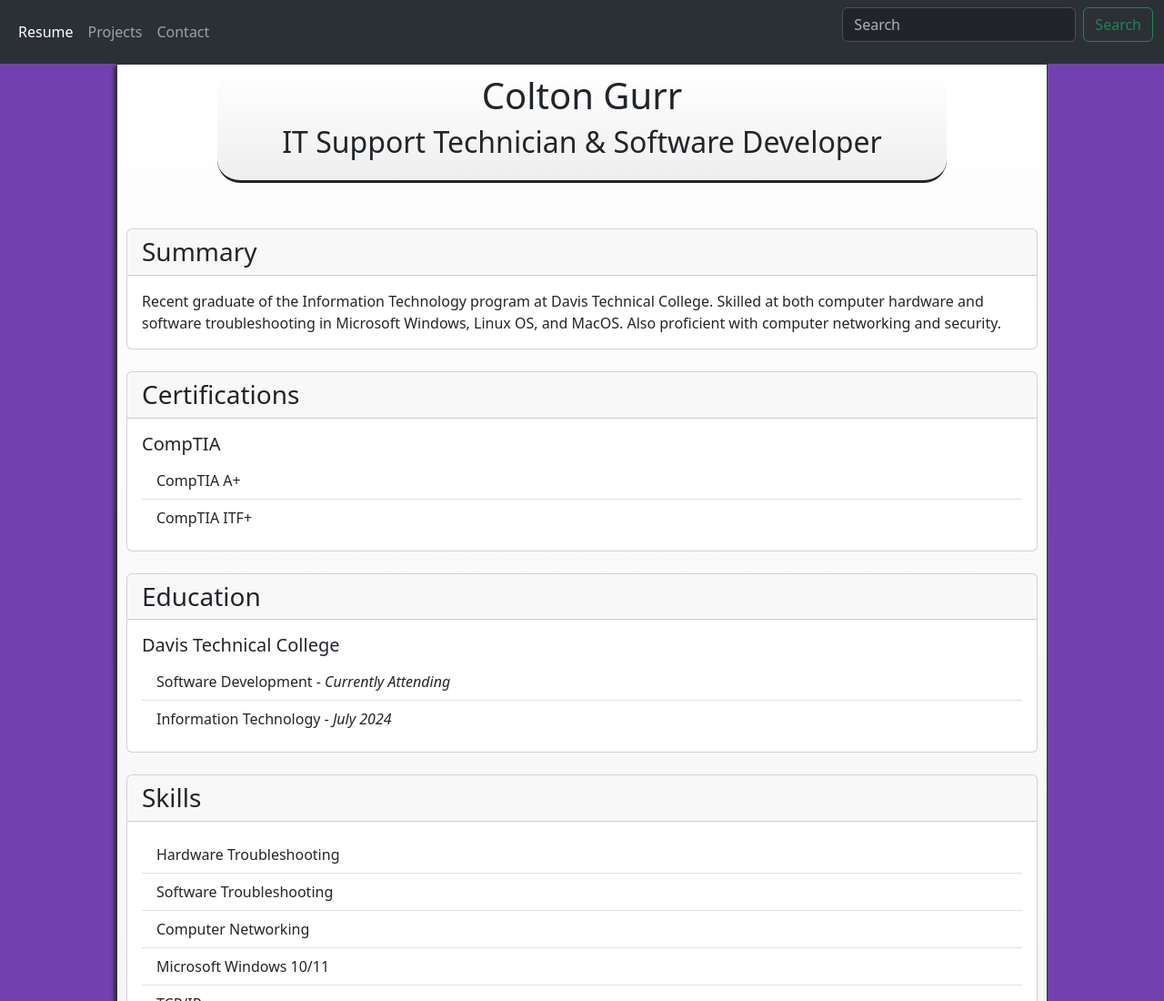
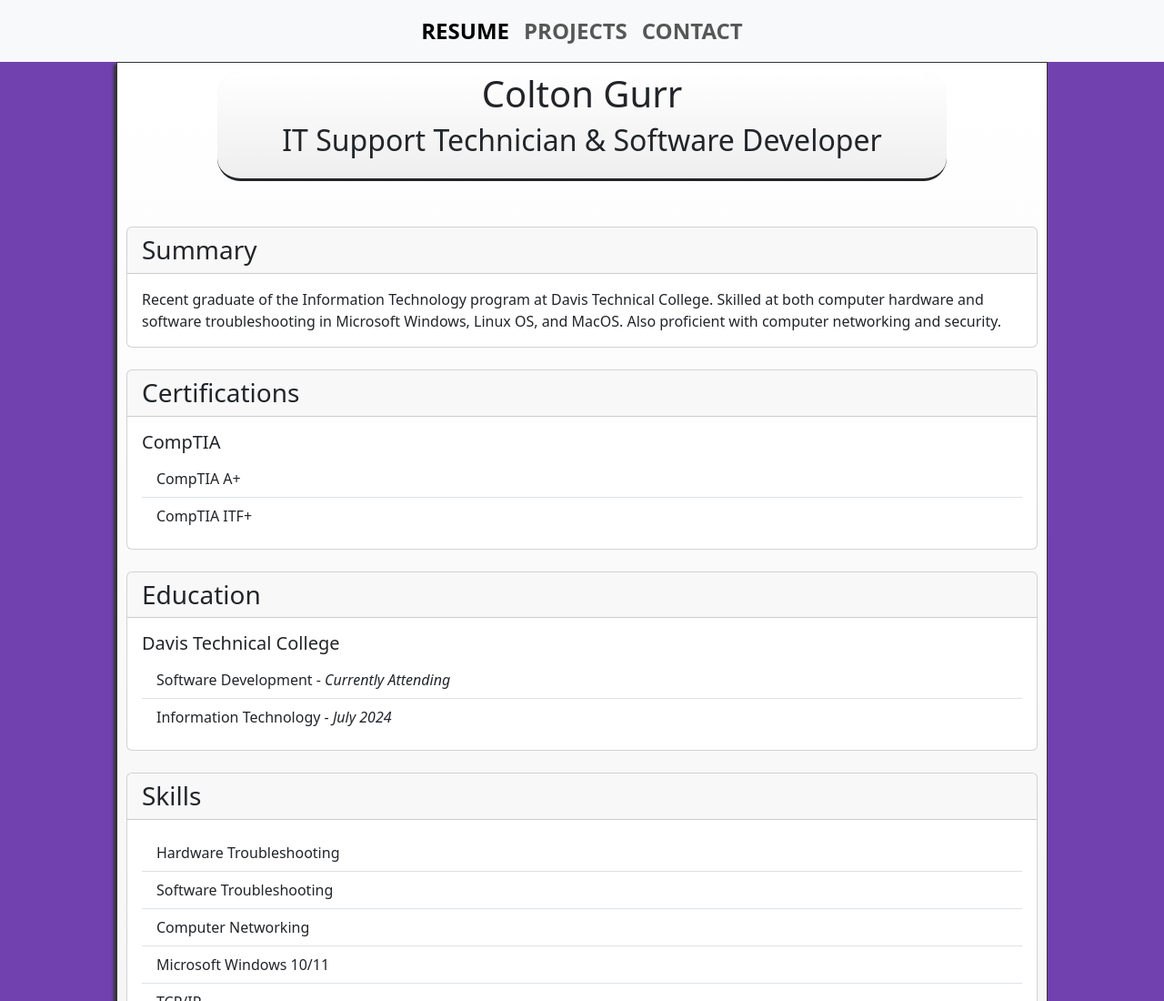
Before and after one commit to Shmolty/onlineResume, a plain HTML site: page index.html in a window 1280 px wide. Shown: the top 1100 px of the page at 91% size. Drawn offline with nearby package versions, Linux system fonts and the light colour scheme.

Commit message:
remove dark theme and center navbar
remove dark theme and switch to standard light theme
increase font size, weight, and center text
remove search form

```diff
--- a/index.html
+++ b/index.html
@@ -8,24 +8,20 @@
 </head>
 <body>
 
-    <nav class="navbar bg-dark navbar-expand-lg bg-body-tertiary" data-bs-theme="dark">
+    <nav class="navbar sticky-top navbar-expand-lg bg-body-tertiary fs-4 fw-bold">
         <div class="container-fluid">
-          <div class="collapse navbar-collapse" id="navbarSupportedContent">
-            <ul class="navbar-nav me-auto mb-2 mb-lg-0">
+          <div class="collapse navbar-collapse justify-content-center" id="navbarSupportedContent">
+            <ul class="navbar-nav mb-2 mb-lg-0">
               <li class="nav-item">
-                <a class="nav-link active" aria-current="page" href="/index.html">Resume</a>
+                <a class="nav-link active" aria-current="page" href="/index.html">RESUME</a>
               </li>
               <li class="nav-item">
-                <a class="nav-link" href="projects.html">Projects</a>
+                <a class="nav-link" href="projects.html">PROJECTS</a>
               </li>
               <li class="nav-item">
-                <a class="nav-link" href="#">Contact</a>
+                <a class="nav-link" href="#">CONTACT</a>
               </li>
             </ul>
-            <form class="d-flex" role="search">
-              <input class="form-control me-2" type="search" placeholder="Search" aria-label="Search">
-              <button class="btn btn-outline-success" type="submit">Search</button>
-            </form>
           </div>
         </div>
       </nav>
```
Also changed, not shown: projects.html (+6 -10 lines).
